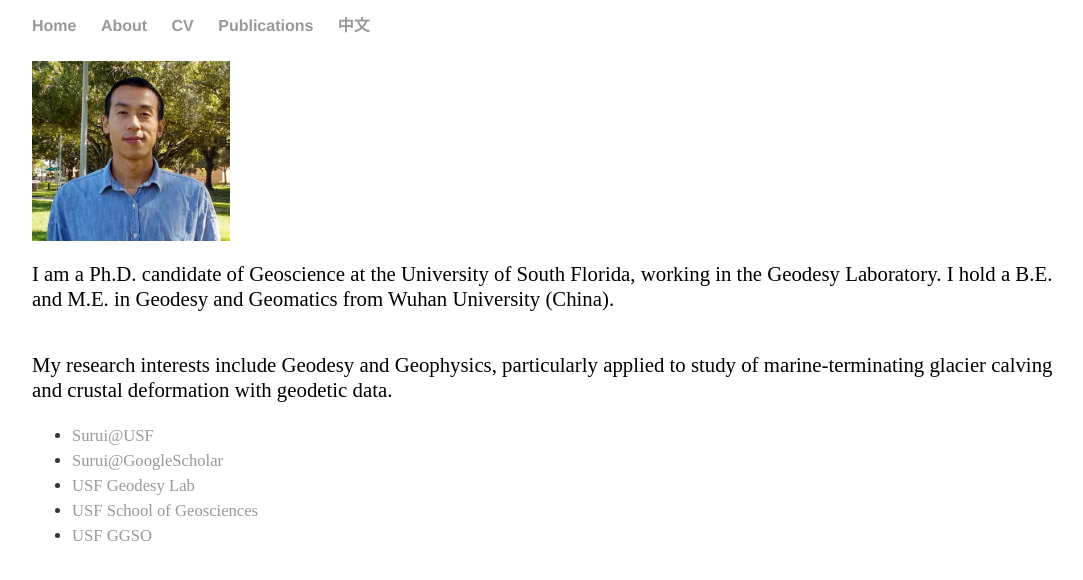
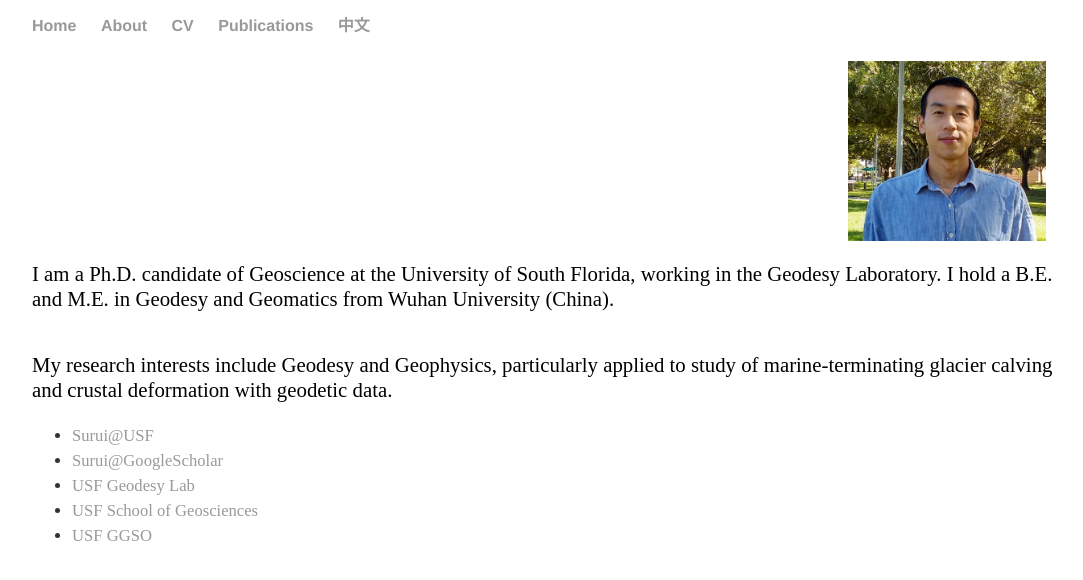
Before and after one commit to suruixie/suruixie.github.io, a Jekyll site: the page built from about/index.html, in a window 1280 px wide. Shown: the top 580 px of the page, without its empty margins (96-1179 px from the left). Built offline with Jekyll 4.4.1, drawn with Linux system fonts in a browser that asks for light colours.

Commit message:
Update index.html

```diff
--- a/about/index.html
+++ b/about/index.html
@@ -4,8 +4,8 @@ title: About Surui Xie
 ---
 
 <img
-     src="../images/Surui_2018.jpg" height="180"
-     style="float: left; margin-right:10px; margin-top:5px;"/>
+     src="../images/Surui_2018.jpg" height="180" align="right"
+     style="float: right; margin-right:10px; margin-top:5px;" />
 <p>
 	I am a Ph.D. candidate of Geoscience at the University of South Florida, working in the Geodesy Laboratory. I hold a B.E. and M.E. in Geodesy and Geomatics from Wuhan University (China).
 </p>
```
